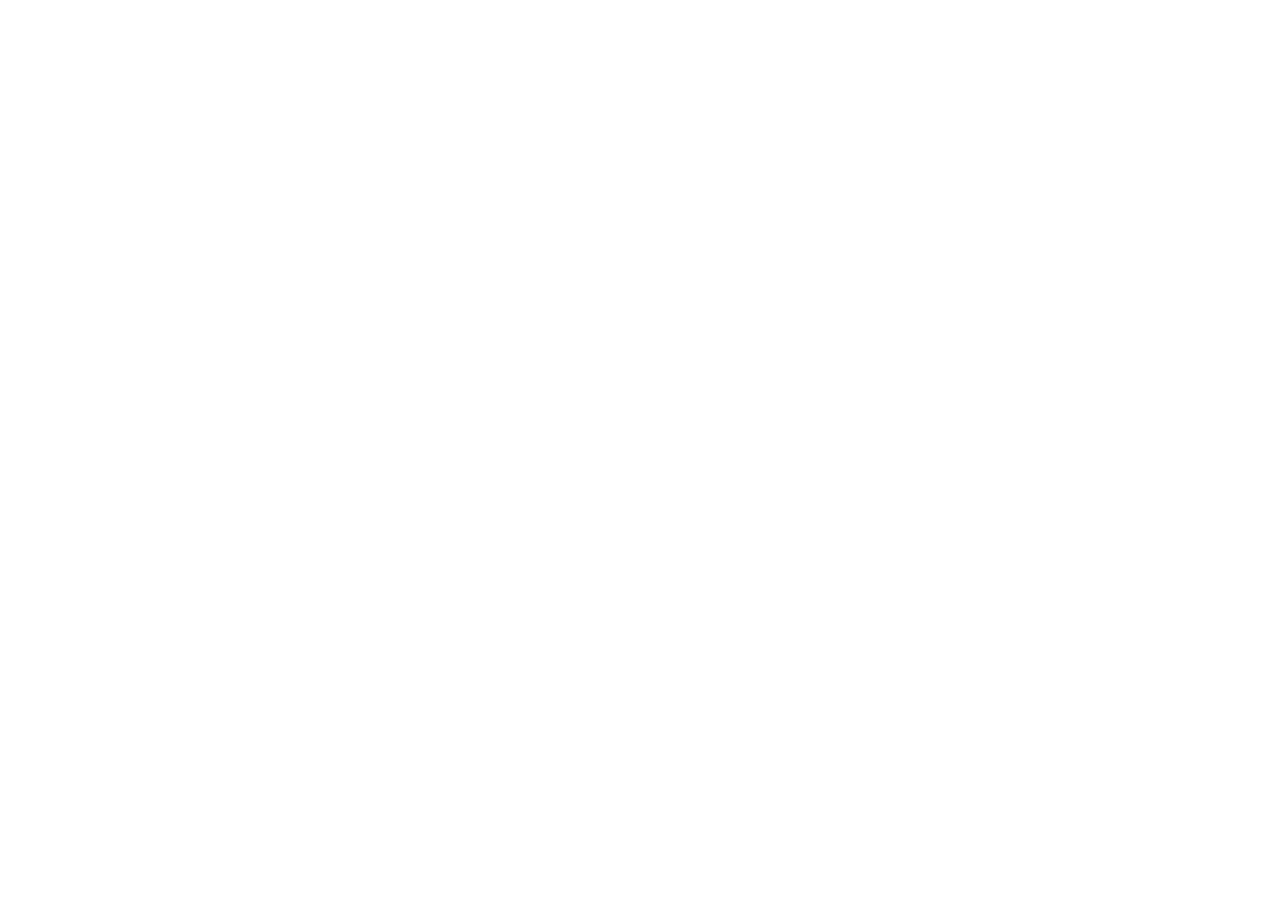
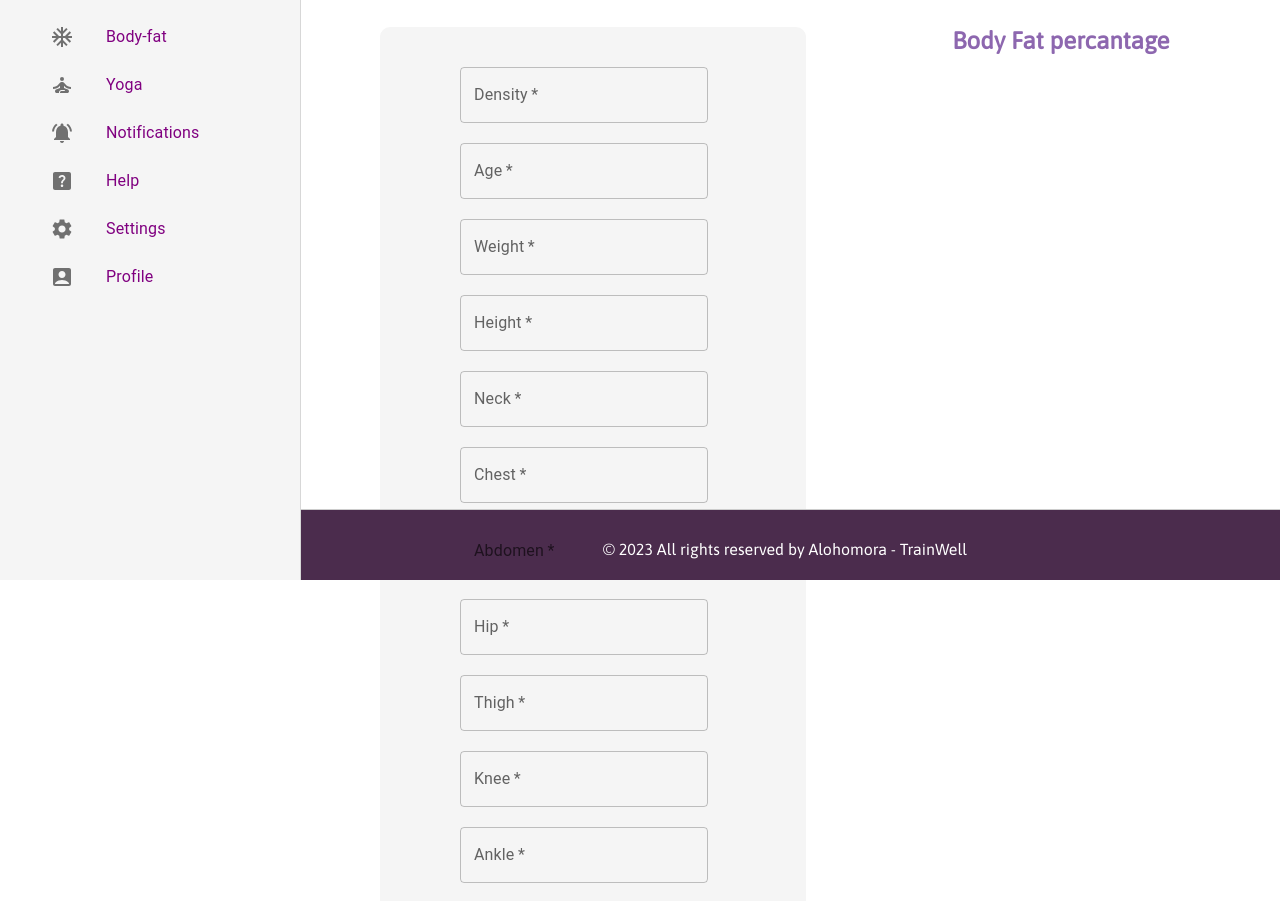
Before and after one commit to Alohomora-Intellihack/Frontend, a React (Create React App) app in the folder client/: page /home/1/body-fat in a window 1280 px wide. Before the commit this address had no page. Shown: the part 220-1121 px from the top of the page. Before the commit the page ends 800 px from the top, so only its background shows below. Built offline with nearby package versions, Linux system fonts and the light colour scheme.

Commit message:
Changes in Dashboard

```diff
--- /dev/null
+++ b/client/src/Components/BodyFat/BodyFat.js
@@ -0,0 +1,242 @@
+import React, { useState } from "react";
+import { TextField, Button, Grid, CircularProgress } from "@mui/material";
+import axios from "axios";
+import { AuthStyles } from "../Auth/styles";
+import { Doughnut } from "react-chartjs-2";
+import { Chart } from "react-chartjs-2";
+import { HomeStyles } from "./../Dashboard/styles";
+import swal from "sweetalert";
+
+const BodyFat = () => {
+  const [inputs, setInputs] = useState({
+    Density: "",
+    Age: "",
+    Weight: "",
+    Height: "",
+    Neck: "",
+    Chest: "",
+    Abdomen: "",
+    Hip: "",
+    Thigh: "",
+    Knee: "",
+    Ankle: "",
+    Biceps: "",
+    Forearm: "",
+    Wrist: "",
+  });
+
+  const [bodyFat, setBodyFat] = useState(null);
+  const [isLoading, setIsLoading] = useState(false);
+
+  const data = {
+    labels: ["Body Fat", "other"],
+    datasets: [
+      {
+        data: [bodyFat, 100 - bodyFat],
+        backgroundColor: ["#8d67af", "#f5f5f5"],
+        // "rgba(54, 162, 235, 0.8)"
+        borderColor: ['#d8d8d8','#d8d8d8'],
+        borderWidth: 1,
+      },
+    ],
+  };
+
+  const options = {
+    plugins: {
+      legend: {
+        display: false,
+      },
+    },
+    cutout: "50%",
+  };
+
+  const handleInputChange = (event) => {
+    event.persist();
+    setInputs((inputs) => ({
+      ...inputs,
+      [event.target.name]: event.target.value,
+    }));
+  };
+
+  const handleSubmit = (event) => {
+    event.preventDefault();
+    setIsLoading(true);
+    axios.post("http://localhost:8000/predict", inputs)
+      .then((response) => {
+        console.log(response.data.prediction);
+        setBodyFat(response.data.prediction);
+        swal({
+            text: "Body Fat percantage calculated successfully",
+            icon: "success",
+            timer: 2000,
+            buttons: false,
+          });
+        setIsLoading(false)
+      })
+      .catch((error) => {
+        console.log(error);
+      });
+  };
+
+  const classes = HomeStyles();
+
+  return (
+    <>
+      <div className={classes.heading}>Calculating Body Fat Percentage</div>
+      <Grid container spacing={2}>
+        <Grid item xs={7}>
+          <form className={classes.formContainer} onSubmit={handleSubmit}>
+            <TextField
+              label="Density"
+              name="Density"
+              type="number"
+              value={inputs.Density}
+              className={classes.textField}
+              onChange={handleInputChange}
+              required
+            />
+            <TextField
+              label="Age"
+              name="Age"
+              type="number"
+              value={inputs.Age}
+              className={classes.textField}
+              onChange={handleInputChange}
+              required
+            />
+            <TextField
+              label="Weight"
+              name="Weight"
+              type="number"
+              value={inputs.Weight}
+              className={classes.textField}
+              onChange={handleInputChange}
+              required
+            />
+            <TextField
+              label="Height"
+              name="Height"
+              type="number"
+              value={inputs.Height}
+              className={classes.textField}
+              onChange={handleInputChange}
+              required
+            />
+            <TextField
+              label="Neck"
+              name="Neck"
+              type="number"
+              value={inputs.Neck}
+              className={classes.textField}
+              onChange={handleInputChange}
+              required
+            />
+            <TextField
+              label="Chest"
+              name="Chest"
+              type="number"
+              value={inputs.Chest}
+              className={classes.textField}
+              onChange={handleInputChange}
+              required
+            />
+            <TextField
+              label="Abdomen"
+              name="Abdomen"
+              type="number"
+              value={inputs.Abdomen}
+              className={classes.textField}
+              onChange={handleInputChange}
+              required
+            />
+            <TextField
+              label="Hip"
+              name="Hip"
+              type="number"
+              value={inputs.Hip}
+              className={classes.textField}
+              onChange={handleInputChange}
+              required
+            />
+            <TextField
+              label="Thigh"
+              name="Thigh"
+              type="number"
+              value={inputs.Thigh}
+              className={classes.textField}
+              onChange={handleInputChange}
+              required
+            />
+            <TextField
+              label="Knee"
+              name="Knee"
+              type="number"
+              value={inputs.Knee}
+              className={classes.textField}
+              onChange={handleInputChange}
+              required
+            />
+            <TextField
+              label="Ankle"
+              name="Ankle"
+              type="number"
+              value={inputs.Ankle}
+              className={classes.textField}
+              onChange={handleInputChange}
+              required
+            />
+            <TextField
+              label="Biceps"
+              name="Biceps"
+              type="number"
+              value={inputs.Biceps}
+              className={classes.textField}
+              onChange={handleInputChange}
+              required
+            />
+            <TextField
+              label="Forearm"
+              name="Forearm"
+              type="number"
+              value={inputs.Forearm}
+              className={classes.textField}
+              onChange={handleInputChange}
+              required
+            />
+            <TextField
+              label="Wrist"
+              name="Wrist"
+              type="number"
+              value={inputs.Wrist}
+              className={classes.textField}
+              onChange={handleInputChange}
+              required
+            />
+            <div style={{padding:'20px 10px 0px 40%'}}>
+              <Button
+                variant="contained"
+                sx={{ backgroundColor: "#8d67af" }}
+                type="submit">
+                Predict
+              </Button>
+            </div>
+          </form>
+        </Grid>
+
+        <Grid item xs={5}>
+          <h2 style={{ color: "#8d67af", paddingTop: "20px",textAlign:'center'}}>Body Fat percantage</h2>
+          {isLoading && <div style={{padding:'100px 30px 150px 0px'}}><CircularProgress sx={{color:'#8d67af'}}/></div> }
+          {bodyFat && (
+            <>
+              <div style={{ width: "300px", height: "300px",padding:'30% 100px 30% 100px'}}>
+                <Doughnut data={data} options={options} />
+              </div>
+            </>
+          )}
+        </Grid>
+      </Grid>
+    </>
+  );
+};
+
+export default BodyFat;
--- a/client/src/Components/Dashboard/Dashboard.js
+++ b/client/src/Components/Dashboard/Dashboard.js
@@ -17,7 +17,8 @@
   LineElement,
   CategoryScale,
 } from "chart.js";
-import { Grid } from "@mui/material";
+import { Grid,Card,CardContent, } from "@mui/material";
+import { AcUnit, LocalFireDepartment, RiceBowl } from "@mui/icons-material";
 
 Chart.register(ArcElement, PointElement, LineElement, CategoryScale);
 
@@ -25,18 +26,42 @@
   const classes = HomeStyles();
   return (
     <>
-      <div className={classes.heading}>Dashboard</div>
+      <div className={classes.heading}> Fitness Tracker Dashboard</div>
       <div className={classes.pageContainer}>
-        <div className={classes.dashContainer}>
-          <div>
-            <div className={classes.dashText}>
-              <p>Current Body Fat percantage : 40.5g</p>
-              <p>Total Calories burnt : 40</p>
-              <p>Workout counts performed : 100</p>
-              <p>Total Calories consumed : 150</p>
-            </div>
-          </div>
-        </div>
+        <Grid container spacing={2}>
+          <Grid item xs={4}>
+            <Card sx={{width:'85%'}}>
+              <CardContent>
+              <Grid container spacing={2}>
+                <Grid item xs={9}> <p className={classes.dashText}>Current Body Fat percantage </p><p style={{fontSize:'35px',paddingLeft:'23px'}}><b>40.5%</b></p></Grid>
+                <Grid item xs={3}><div style={{paddingTop:'40px',paddingRight:'-20px'}}><AcUnit  sx={{fontSize:'65px',color:'#296d98'}}/></div> </Grid>
+              </Grid>
+              </CardContent>
+            </Card>
+          </Grid>
+
+          <Grid item xs={4}>
+            <Card sx={{width:'85%'}}>
+              <CardContent>
+              <Grid container spacing={2}>
+                <Grid item xs={9}> <p className={classes.dashText}>Total Calories burnt </p><p style={{fontSize:'35px',paddingLeft:'23px'}}><b>40 kCal </b></p></Grid>
+                <Grid item xs={3}><div style={{paddingTop:'40px',paddingRight:'-20px'}}><LocalFireDepartment sx={{fontSize:'65px',color:'#ffbd2e'}}/></div> </Grid>
+              </Grid>
+              </CardContent>
+            </Card>
+          </Grid>
+
+          <Grid item xs={4}>
+            <Card sx={{width:'85%'}}>
+              <CardContent>
+              <Grid container spacing={2}>
+                <Grid item xs={9}> <p className={classes.dashText}>Total Calories consumed </p><p style={{fontSize:'35px',paddingLeft:'23px'}}><b>150 kCal </b></p></Grid>
+                <Grid item xs={3}><div style={{paddingTop:'40px',paddingRight:'-20px'}}><RiceBowl sx={{fontSize:'65px',color:'green'}}/></div> </Grid>
+              </Grid>
+              </CardContent>
+            </Card>
+          </Grid>
+        </Grid>
 
         <Grid container spacing={2}>
           <Grid item xs={6}>
--- a/client/src/Components/Dashboard/styles.js
+++ b/client/src/Components/Dashboard/styles.js
@@ -4,6 +4,11 @@
   createStyles({
     pageContainer: {
       padding: "5px 10px 150px 120px",
+    },
+    dashText : {
+      textAlign:'center',
+      fontWeight:'bolder',
+      color:'#5a5a5a'
     },
     heading: {
       textAlign: "center",
@@ -30,22 +35,19 @@
     bar:{
       padding:'10px 30px 20px 20px',
     },
+    formContainer : {
+      backgroundColor:'#f5f5f5',
+      margin:'40px 50px 120px 60px',
+      padding:'40px 30px 60px 80px',
+      borderRadius :'10px',
+      fontFamily :'Asap'
+    },
+    textField : {
+      paddingBottom :'20px !important',
+      paddingRight :'50px !important'
+    },
     profilePage: {
       margin: "20px 50px 30px 30px",
-    },
-    dashContainer : {
-      borderRadius : '7%',
-      margin :'10px 40px 50px 30%',
-      height : '300px',
-      width:'500px',
-      backgroundColor:'#d8d8d8'
-    },
-    dashText:{
-      paddingLeft :'70px',
-      paddingTop:'20px',
-      color :'#8d67af',
-      fontSize:'20px',
-      fontWeight:'bold'
     },
     profileContainer: {
       borderRadius: "10px",
--- a/client/src/Components/Diet/Diet.js
+++ b/client/src/Components/Diet/Diet.js
@@ -26,7 +26,7 @@
       <Link to={`/home/${userId}/nutrition/input`}>
         <div className={classes.predictDietButton}>
           <Button variant="contained" sx={{ backgroundColor: "#8d67af" }}>
-            Predict Calaries <DoubleArrowSharp sx={{ fontSize: 20 }} />
+            Predict Calories <DoubleArrowSharp sx={{ fontSize: 20 }} />
           </Button>
         </div>
       </Link>
--- a/client/src/Components/Diet/DietPrediction.js
+++ b/client/src/Components/Diet/DietPrediction.js
@@ -1,4 +1,4 @@
-import { Grid, Button, Card, CardMedia, CardContent,Typography} from "@mui/material";
+import { Grid, Button, Card, CardMedia, CardContent,Typography, CircularProgress} from "@mui/material";
 import React, { useState } from "react";
 import axios from "axios";
 import swal from "sweetalert";
@@ -8,6 +8,7 @@
   const classes = HomeStyles();
   const [image, setImage] = useState(null);
   const [nutrients, setNutrients] = useState(null);
+  const [isLoading, setIsLoading] = useState(false);
 
   const handleChange = (e) => {
     setImage(e.target.files[0]);
@@ -28,6 +29,7 @@
 
     const formData = new FormData();
     formData.append("image", image);
+    setIsLoading(true);
 
     try {
       const response = await axios.post(
@@ -50,6 +52,8 @@
         timer: 2000,
         buttons: false,
       });
+    }finally {
+      setIsLoading(false);
     }
   };
 
@@ -76,7 +80,7 @@
             <h2 style={{ color: "purple", paddingTop: "20px" }}>
               Nutritional Values
             </h2>
-
+            {isLoading && <CircularProgress sx={{color:'#8d67af'}}/> }
             {nutrients && (
               <div>
                 <Card sx={{ width :'500px'}}>
--- a/client/src/Components/Layout/SideBar/SidebarLinks.js
+++ b/client/src/Components/Layout/SideBar/SidebarLinks.js
@@ -1,4 +1,4 @@
-import { AccountBox, DashboardCustomize, FitnessCenter, HealthAndSafety, HelpCenter, NotificationsActive, RamenDining, SelfImprovement, Settings } from "@mui/icons-material";
+import { AccountBox, AcUnit, DashboardCustomize, FitnessCenter, HelpCenter, NotificationsActive, RamenDining, SelfImprovement, Settings } from "@mui/icons-material";
 
 export const links = [
       {
@@ -12,6 +12,10 @@
       {
         name: 'Workouts',
         icon: <FitnessCenter/>
+      },
+      {
+        name: 'Body-fat',
+        icon: <AcUnit/>
       },
       {
         name: 'Yoga',
--- a/client/src/Components/Layout/styles.js
+++ b/client/src/Components/Layout/styles.js
@@ -31,10 +31,10 @@
       left: "0",
       bottom: "0",
       width: "100%",
-      height : '50px'
+      height : '30px'
     },
     footerText : {
-      paddingTop : '25px',
+      paddingTop : '10px',
       paddingLeft : '250px',
     },
     headerContainer : {
--- a/client/src/Components/Workouts/ExerciseCount.js
+++ b/client/src/Components/Workouts/ExerciseCount.js
@@ -17,8 +17,7 @@
     const countInput = e.target.elements.co.value;
     console.log("count: ", countInput);
 
-    axios
-      .post(`http://localhost:5000/${propName}`, {
+    axios.post(`http://127.0.0.1:5000/${propName}`, {
         count: countInput,
       })
       .then((response) => {
--- a/client/src/Components/index.js
+++ b/client/src/Components/index.js
@@ -15,3 +15,5 @@
 
 export { default as Diet } from './Diet/Diet';
 export { default as DietPrediction } from './Diet/DietPrediction';
+
+export { default as BodyFat } from './BodyFat/BodyFat';
--- a/client/src/Routes/Routers.js
+++ b/client/src/Routes/Routers.js
@@ -1,7 +1,7 @@
 import React,{ useContext} from "react";
 import { BrowserRouter, Routes, Route } from "react-router-dom";
 import { UserContext } from './../Context/UserContext';
-import  {BodyInfo,
+import  {BodyFat, BodyInfo,
   Dashboard,
   Diet,
   DietPrediction,
@@ -46,6 +46,10 @@
               <Route path="input" element={<DietPrediction />} />
             </Route>
 
+            <Route path="body-fat">
+              <Route index element={<BodyFat/>}/>
+            </Route>
+
           </Route>
 
         </Routes>
```
